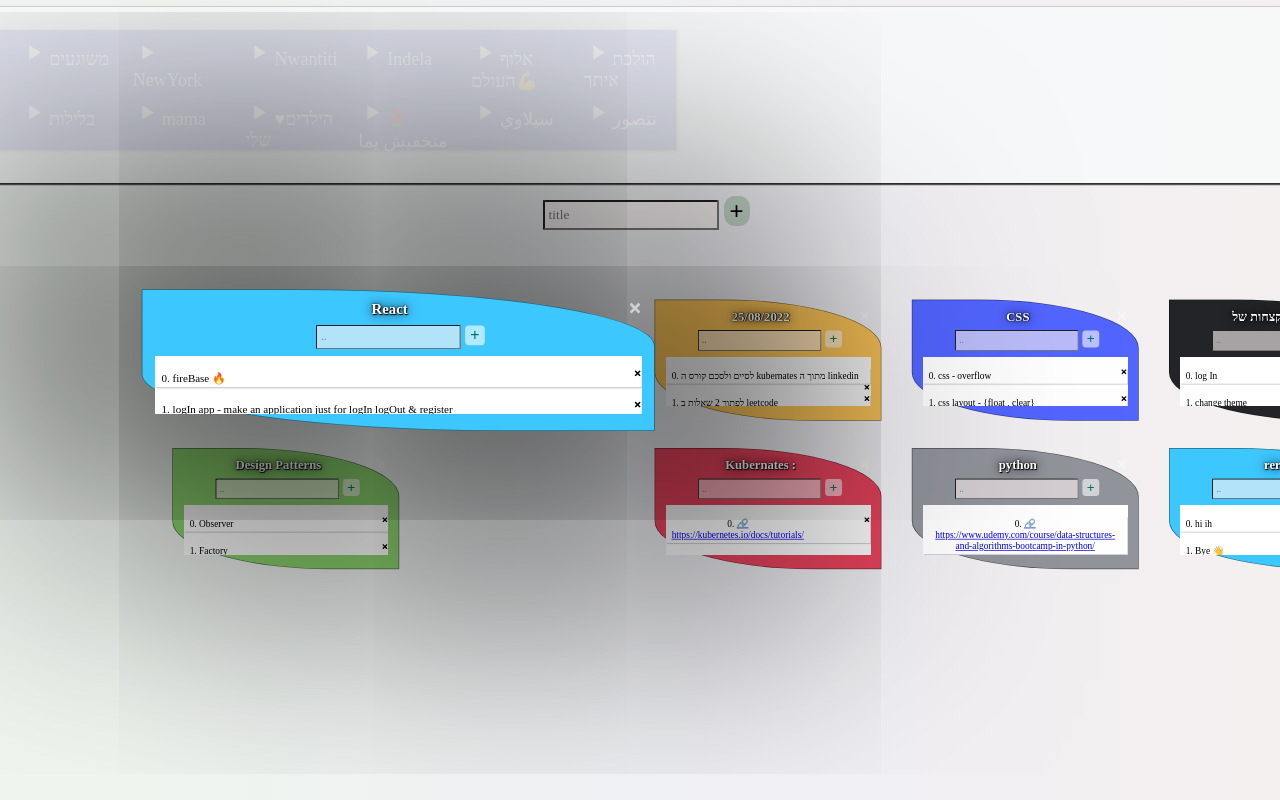
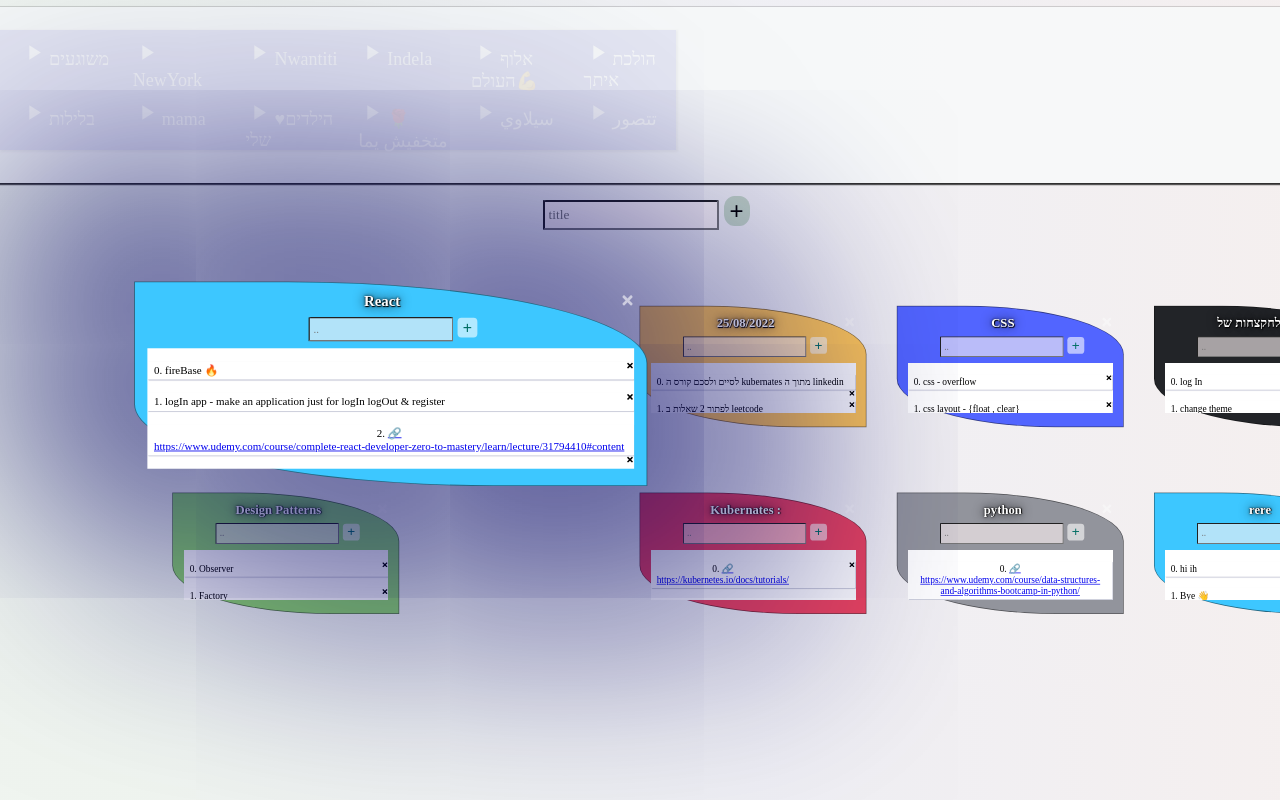
Before and after one commit to rehamAbass/to-do-v3, a React (Create React App) app: page / in a window 1280 px wide. In both pictures the pointer is over the element 285 px from the left and 360 px from the top of the page. Shown: the top 800 px of the page. Built offline with nearby package versions, Linux system fonts and the light colour scheme; data requests are answered from the project's data file; a web font is replaced by a local one.

Commit message:
Update Card.css

```diff
--- a/src/components/Card/Card.css
+++ b/src/components/Card/Card.css
@@ -59,8 +59,8 @@ z-index : 1001;
     /* transform: translate(-50%, -50%); */
 
  transform: scale(1.1);
-
- box-shadow: 6px 6px 300px 200px rgba(0,0,0,0.6);
+ margin :0px;
+ box-shadow: 4px 4px 250px 170px rgba(0,0,100,0.6);
 /*   #1668E2; */
     min-height: min-content;
     max-height: max-content;
```
